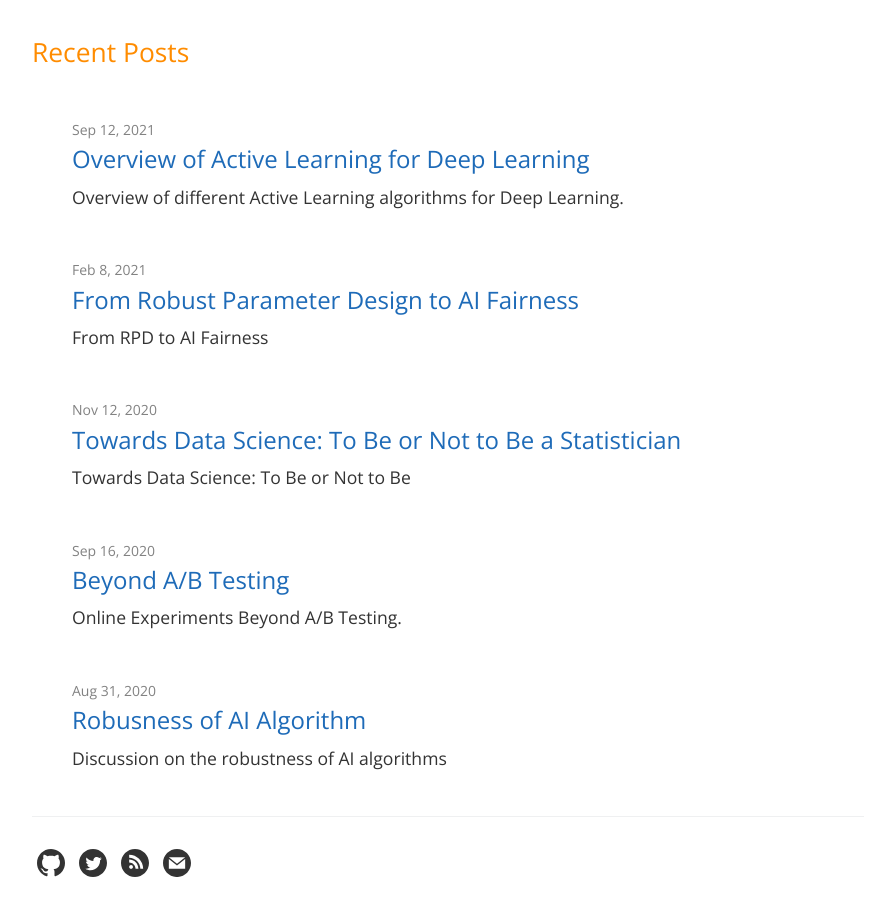
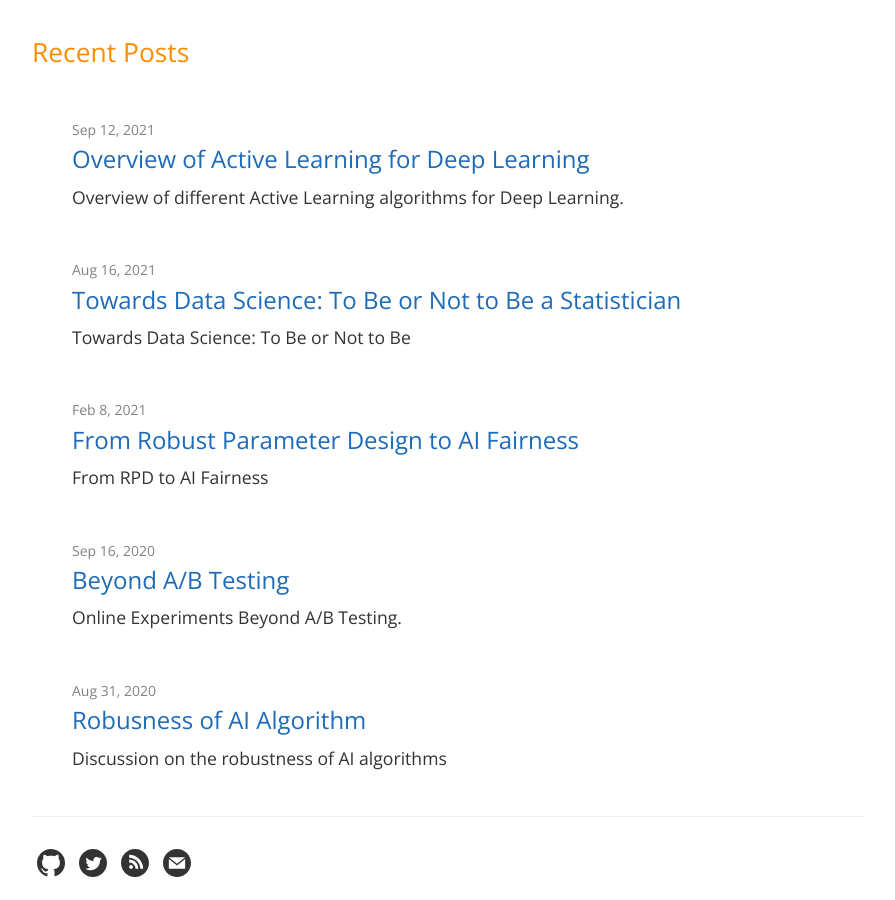
Before and after one commit to xwdeng80/blog, a Jekyll site: the page built from index.md, in a window 1280 px wide and 900 px high, scrolled down 778 px. Shown: the whole window, without its empty margins (192-1087 px from the left). Built offline with Jekyll 4.4.1, drawn with Linux system fonts in a browser that asks for light colours.

Commit message:
Update and rename 2020-11-12-to-be-or-not.md to 2021-8-16-to-be-or-not.md

```diff
--- a/_posts/2020-11-12-to-be-or-not.md
+++ b/_posts/2021-8-16-to-be-or-not.md
@@ -1,7 +1,7 @@
 ---
 layout: post
 title:  "Towards Data Science: To Be or Not to Be a Statistician"
-date:   2020-11-12 10:45:00 +0200
+date:   2021-8-16 10:45:00 +0200
 permalink: datascience
 tags: [Data Science]
 categories: [data-science]
```
